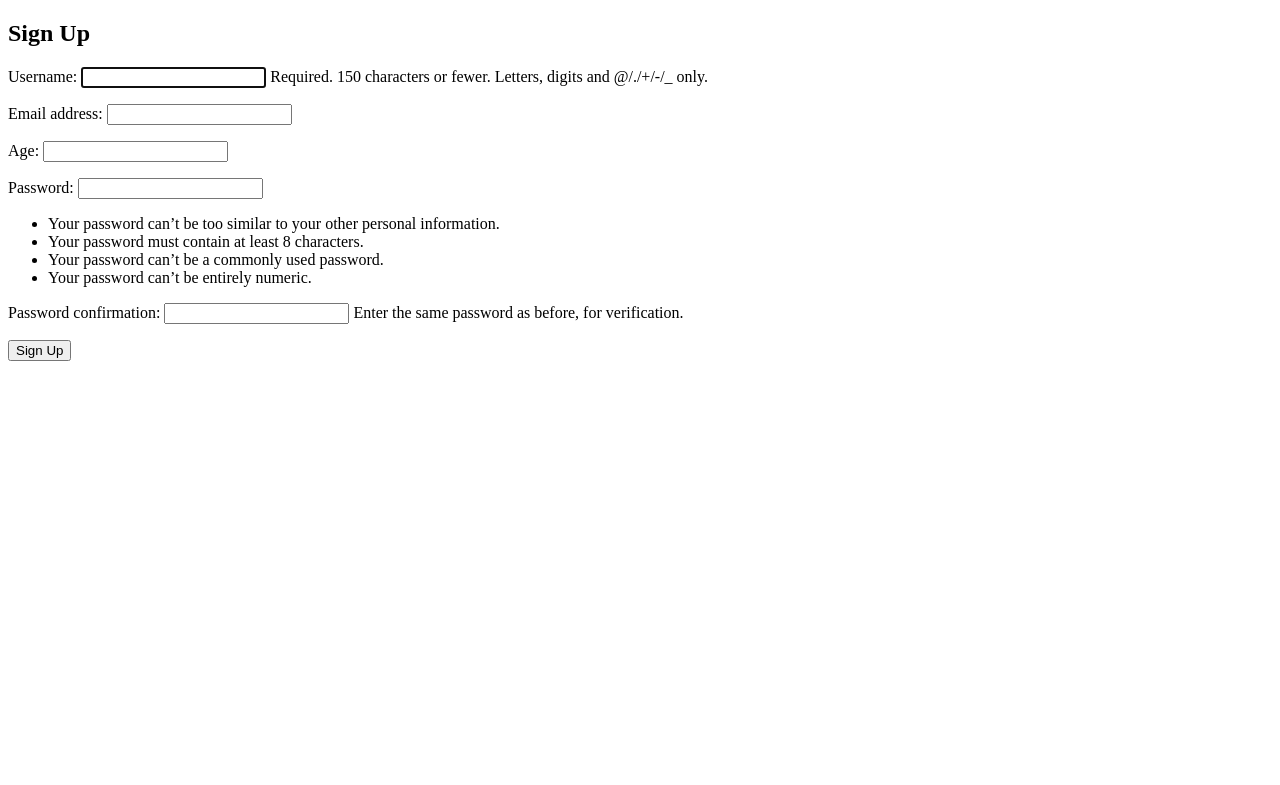
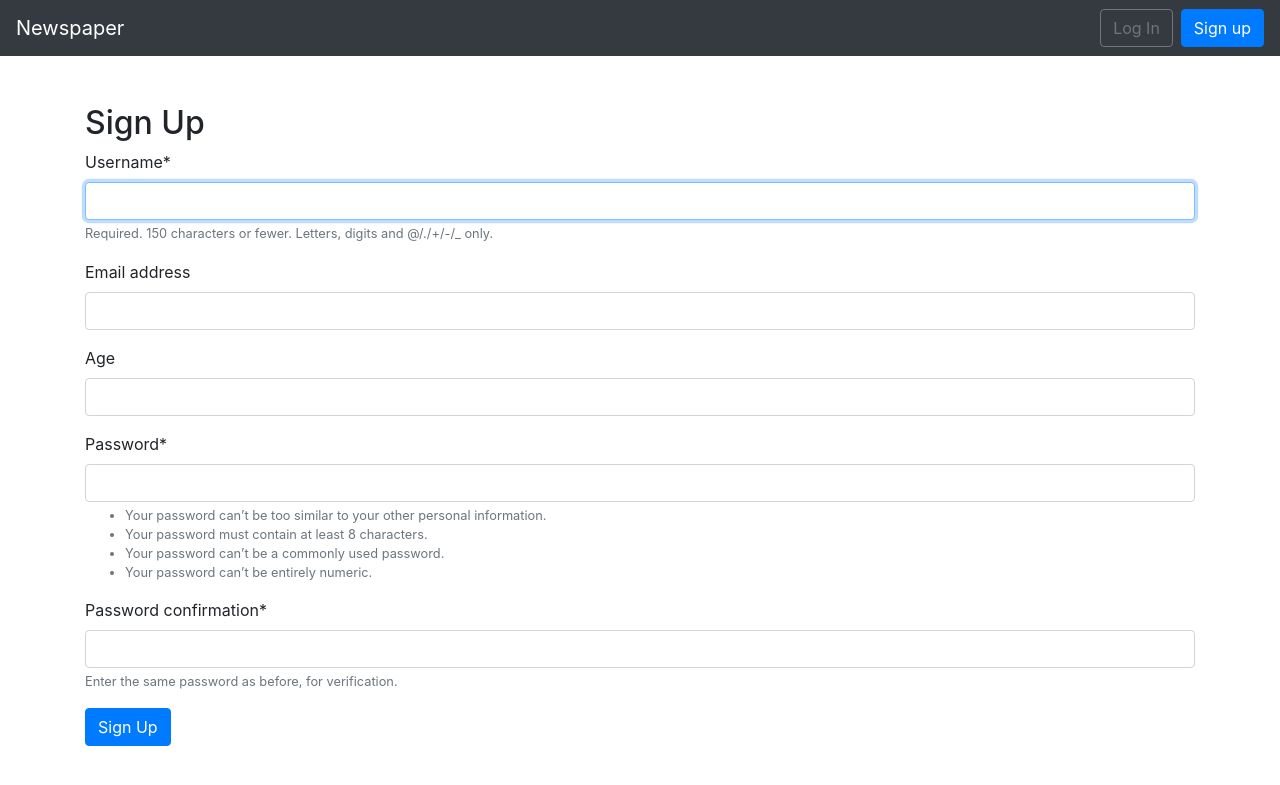
Before and after one commit to brunogarcia/django-newspaper, a Django app: page /accounts/signup/ in a window 1280 px wide. Shown: the top 785 px of the page. Run offline with Django 3.2, Linux system fonts and the light colour scheme; some libraries are stand-ins or nearby versions.

Commit message:
feat: add CSS styles

```diff
--- a/templates/base.html
+++ b/templates/base.html
@@ -3,11 +3,60 @@
 <head>
   <meta charset="utf-8">
   <title>{% block title %}Newspaper App{% endblock title %}</title>
+  <meta name="viewport" content="width=device-width,initial-scale=1, shrink-to-fit=no">
+  <!-- Bootstrap CSS -->
+  <link rel="stylesheet" href="https://cdn.jsdelivr.net/npm/bootstrap@4.5.3/dist/css/bootstrap.min.css"
+        integrity="sha384-TX8t27EcRE3e/ihU7zmQxVncDAy5uIKz4rEkgIXeMed4M0jlfIDPvg6uqKI2xXr2" crossorigin="anonymous">
 </head>
 <body>
-<main>
-  {% block content %}
-  {% endblock content %}
+<nav class="navbar navbar-expand-lg navbar-dark bg-dark">
+  <a class="navbar-brand" href="{% url 'home' %}">Newspaper</a>
+  <button class="navbar-toggler" type="button" data-toggle="collapse"
+          data-target="#navbarSupportedContent"
+          aria-controls="navbarSupportedContent" aria-expanded="false"
+          aria-label="Toggle navigation">
+    <span class="navbar-toggler-icon"></span>
+  </button>
+  <div class="collapse navbar-collapse" id="navbarSupportedContent">
+    {% if user.is_authenticated %}
+      <ul class="navbar-nav ml-auto">
+        <li class="nav-item">
+          <a class="nav-link dropdown-toggle" href="#"
+             id="navbarDropdown" role="button" data-toggle="dropdown"
+             aria-haspopup="true" aria-expanded="false">
+            {{ user.username }}
+          </a>
+          <div class="dropdown-menu dropdown-menu-lg-right"
+               aria-labelledby="navbarDropdown">
+            <a class="dropdown-item"
+               href="{% url 'password_change' %}">Change password</a>
+            <div class="dropdown-divider"></div>
+            <a class="dropdown-item" href="{% url 'logout' %}">
+              Log Out</a>
+          </div>
+        </li>
+      </ul>
+    {% else %}
+      <form class="form-inline ml-auto">
+        <a href="{% url 'login' %}" class="btn btn-outline-secondary">
+          Log In</a>
+        <a href="{% url 'signup' %}" class="btn btn-primary ml-2">
+          Sign up</a>
+      </form>
+    {% endif %}
+  </div>
+</nav>
+<main class="mt-5">
+  <div class="container">
+    {% block content %}
+    {% endblock content %}
+  </div>
 </main>
+<script src="https://code.jquery.com/jquery-3.5.1.slim.min.js"
+        integrity="sha384-DfXdz2htPH0lsSSs5nCTpuj/zy4C+OGpamoFVy38MVBnE+IbbVYUew+OrCXaRkfj"
+        crossorigin="anonymous"></script>
+<script src="https://cdn.jsdelivr.net/npm/bootstrap@4.5.3/dist/js/bootstrap.bundle.min.js"
+        integrity="sha384-ho+j7jyWK8fNQe+A12Hb8AhRq26LrZ/JpcUGGOn+Y7RsweNrtN/tE3MoK7ZeZDyx"
+        crossorigin="anonymous"></script>
 </body>
 </html>
--- a/templates/registration/signup.html
+++ b/templates/registration/signup.html
@@ -1,10 +1,13 @@
 {% extends 'base.html' %}
+{% load crispy_forms_filters %}
+
 {% block title %}Sign Up{% endblock title %}
+
 {% block content %}
   <h2>Sign Up</h2>
   <form method="post">
     {% csrf_token %}
-    {{ form.as_p }}
-    <button type="submit">Sign Up</button>
+    {{ form|crispy }}
+    <button type="submit" class="btn btn-primary">Sign Up</button>
   </form>
 {% endblock content %}
```
Also changed, not shown: config/settings.py (+8 -8 lines), templates/registration/login.html (+5 -2 lines), 2 other files.
